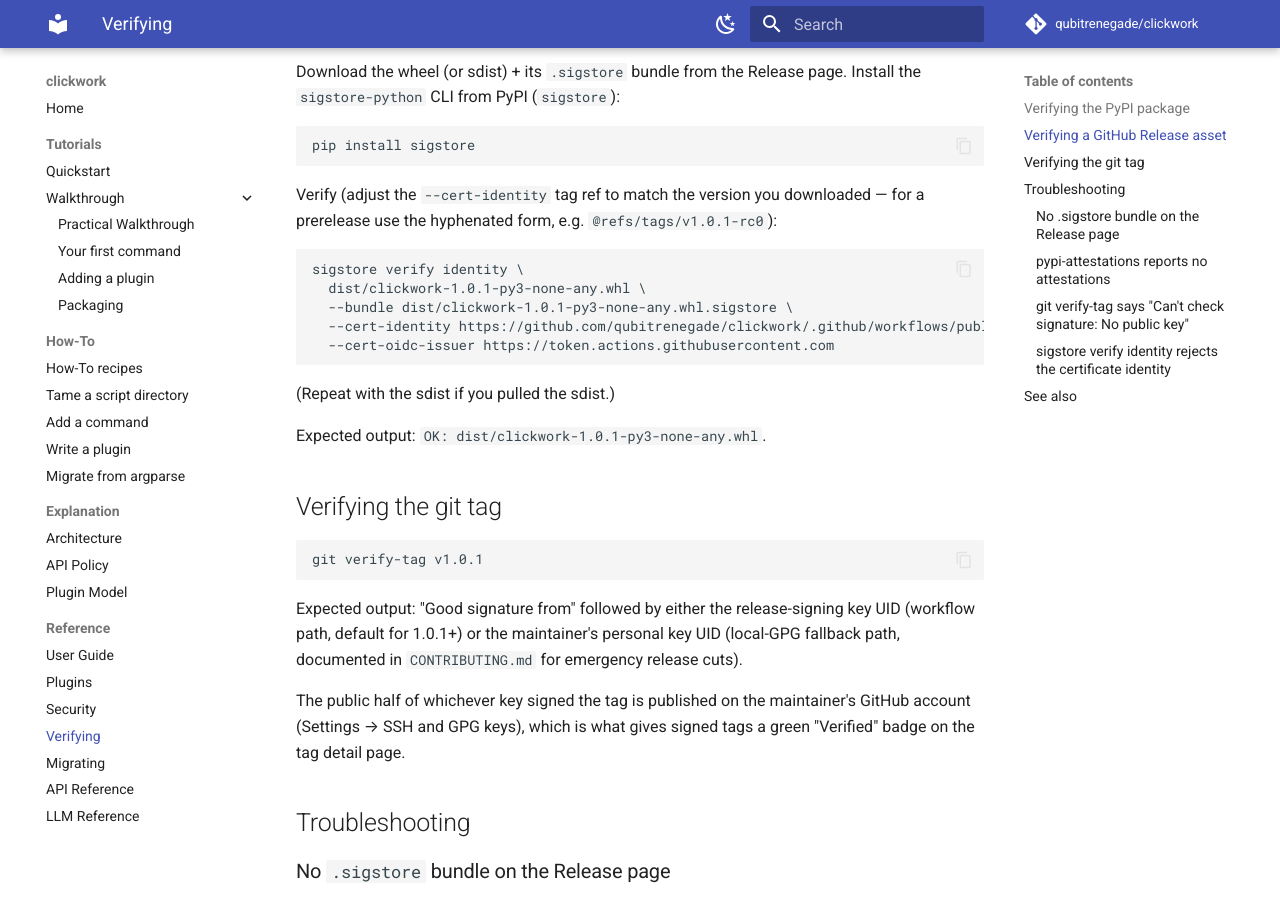
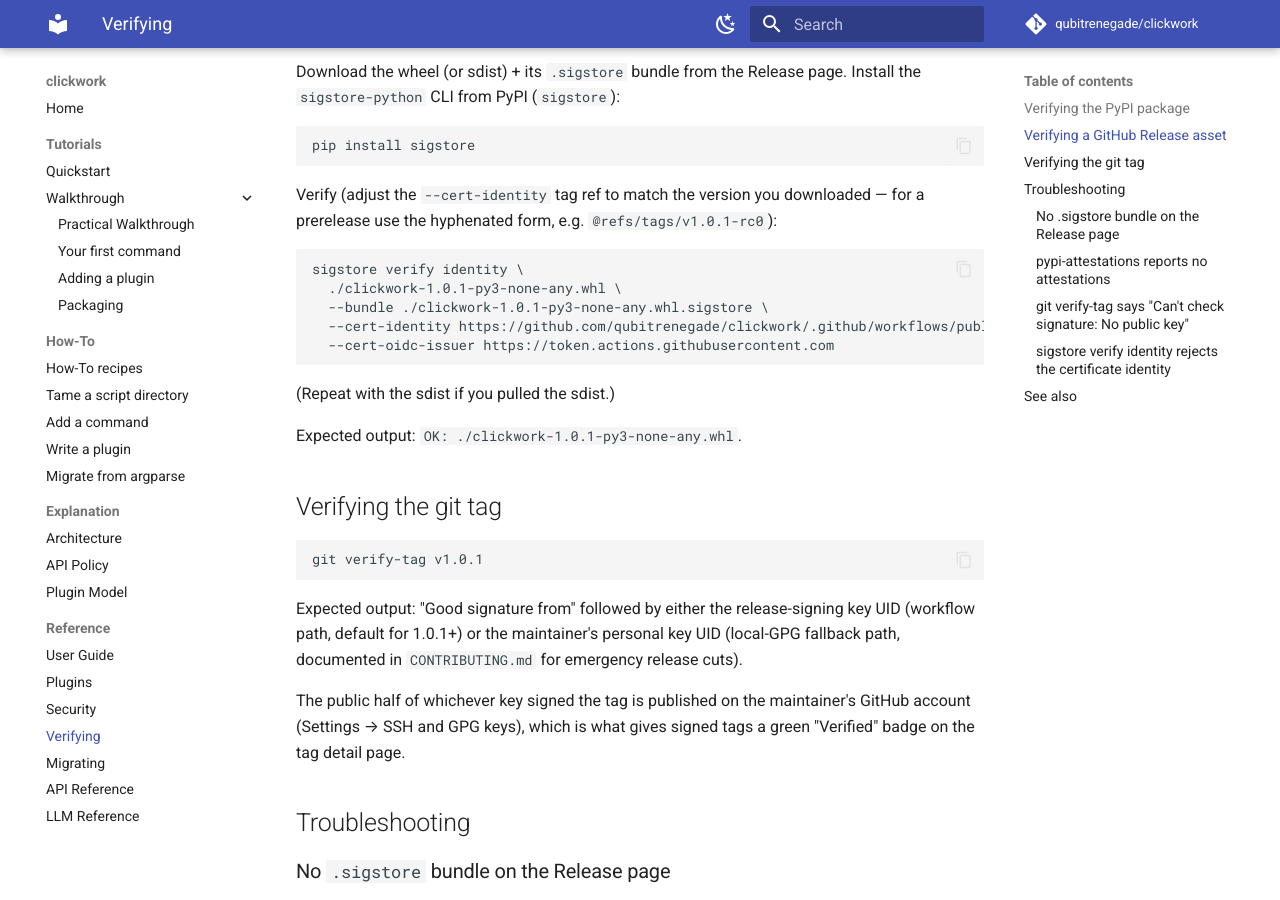
Before and after one commit to qubitrenegade/clickwork, an MkDocs documentation site: the page built from docs/reference/verifying.md, in a window 1280 px wide and 900 px high, scrolled down 847 px. Built offline with MkDocs 1.6.1 and Material for MkDocs 9.7.7, drawn with Linux system fonts in a browser that asks for light colours; comment, search, counter and statistics services are not loaded.

Commit message:
fix(verify): consumer-friendly paths + neutral artifact placeholder
Copilot round 2026-04-20 raised two UX findings:

1. verifying.md's Sigstore verify example used `dist/clickwork-...`
   paths, but readers download from the GitHub Release page and
   won't have a `dist/` directory. Changed to `./clickwork-...`
   paths so copy/paste works from whatever directory the user
   downloaded into.
2. security.md's one-liner summary used `<wheel>` as the Sigstore
   placeholder, but the command works for both wheel and sdist.
   Switched to `<artifact>` so the summary doesn't imply wheel-only
   scope.

Co-Authored-By: Claude Opus 4.7 (1M context) <noreply@anthropic.com>

```diff
--- a/docs/reference/verifying.md
+++ b/docs/reference/verifying.md
@@ -43,14 +43,14 @@ you downloaded — for a prerelease use the hyphenated form, e.g.
 `@refs/tags/v1.0.1-rc0`):
 
     sigstore verify identity \
-      dist/clickwork-1.0.1-py3-none-any.whl \
-      --bundle dist/clickwork-1.0.1-py3-none-any.whl.sigstore \
+      ./clickwork-1.0.1-py3-none-any.whl \
+      --bundle ./clickwork-1.0.1-py3-none-any.whl.sigstore \
       --cert-identity https://github.com/qubitrenegade/clickwork/.github/workflows/publish.yml@refs/tags/v1.0.1 \
       --cert-oidc-issuer https://token.actions.githubusercontent.com
 
 (Repeat with the sdist if you pulled the sdist.)
 
-Expected output: `OK: dist/clickwork-1.0.1-py3-none-any.whl`.
+Expected output: `OK: ./clickwork-1.0.1-py3-none-any.whl`.
 
 ## Verifying the git tag
 
```
Also changed, not shown: docs/reference/security.md (+1 -1 lines).
